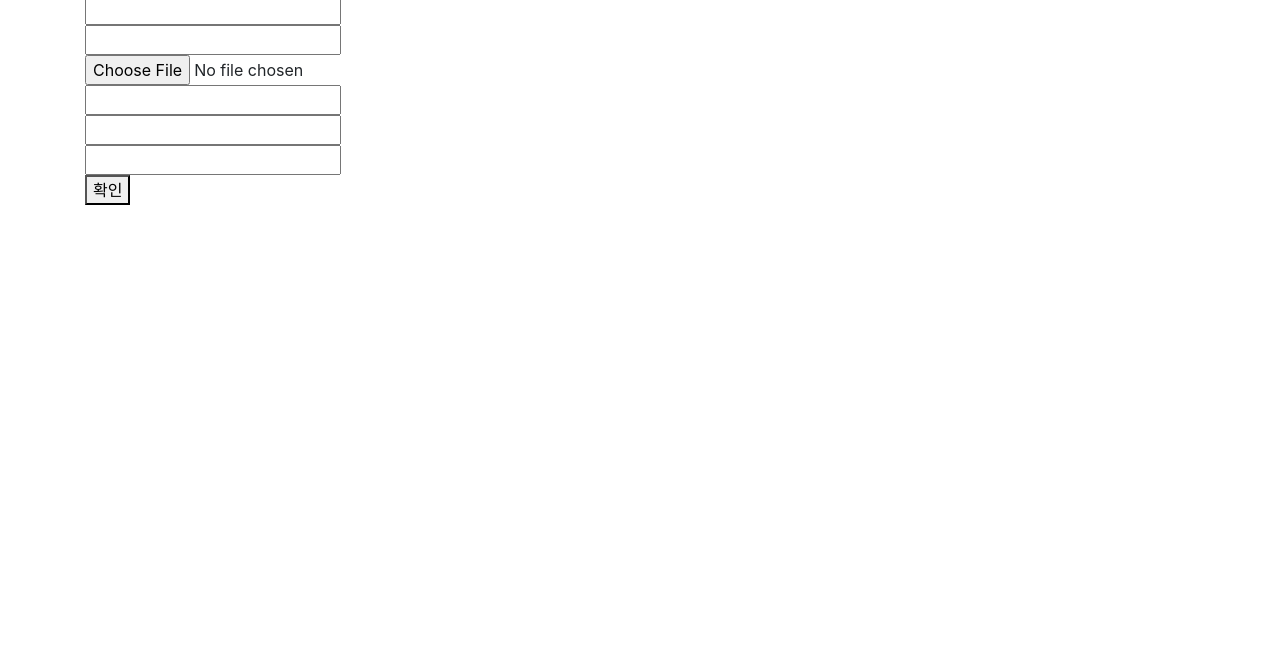
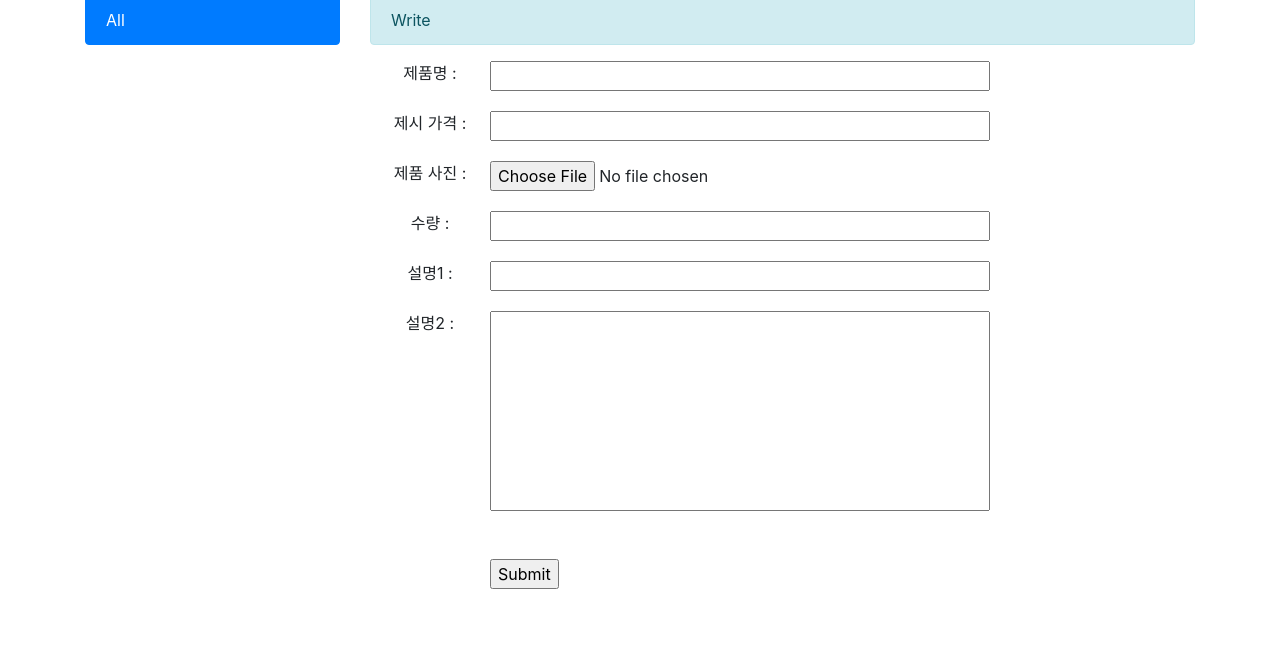
Before and after one commit to plenilune3/secondhand_market, a Django app: page /write/ in a window 1280 px wide. Shown: the part 147-800 px from the top of the page. Run offline with Django 3.2, Linux system fonts and the light colour scheme; the visitor is signed in with stand-in values (Sample User, id 1); some libraries are stand-ins or nearby versions.

Commit message:
오류 수정

```diff
--- a/shop/templates/shop/list.html
+++ b/shop/templates/shop/list.html
@@ -4,14 +4,14 @@
 
 
     <div class="row">
-        <div class="col-lg-3">
+        <!-- <div class="col-lg-3">
             <div class="list-group">
                 <a href="/" class="list-group-item {% if not current_category %}active{% endif %}">All</a>
                 {% for c in categories %}
                     <a href="{{c.get_absolute_url}}" class="list-group-item {% if current_category.slug == c.slug %}active{% endif %}">{{c.name}}</a>
                 {% endfor %}
             </div>
-        </div>
+        </div> -->
 
 
         <div class="col">
--- a/shop/templates/shop/write.html
+++ b/shop/templates/shop/write.html
@@ -2,22 +2,52 @@
 {% block title %}Write Page{% endblock %}
 {% block content %}
 
-    {% if user.is_authenticated %}
-    <form method="POST" enctype="multipart/form-data" action="/write_sub">
-    {% csrf_token %}
-        <input type="text" name="name" ><br>
-        <input type="text" name="price"><br>
-        <input type="file" name="image"><br>
-        <input type="text" name="description"><br>
-        <input type="text" name="meta_description" id=""><br>
-        <input type="text" name="stock" id=""><br>
-        <input type="hidden" name="user_id" value="{{ user.username }}">
-        <button type="submit" name="is_up" value="write"> 확인 </button>
-    </form>
+<div class="row">
+    <!-- <div class="col-lg-3">
+        <div class="list-group">
+            <a href="/" class="list-group-item {% if not current_category %}active{% endif %}">All</a>
+            {% for c in categories %}
+                <a href="{{c.get_absolute_url}}" class="list-group-item {% if current_category.slug == c.slug %}active{% endif %}">{{c.name}}</a>
+            {% endfor %}
+        </div>
+    </div> -->
+
+        {% if user.is_authenticated %}
+    <div class="col">
+        <div class="alert alert-info" role="alert">
+                Write
+        </div>
+        <form method="POST" enctype="multipart/form-data" action="/write_sub">
+        {% csrf_token %}
+            <div style="width: 120px; height: 200px; float: left; text-align: center" >
+                <ul>
+                    <li>제품명 : <br><br></li>
+                    <li>제시 가격 : <br><br></li>
+                    <li>제품 사진 : <br><br></li>
+                    <li> 수량 : <br><br></li>
+                    <li> 설명1  : <br><br></li>
+                    <li> 설명2  : <br><br></li>
+
+                </ul>
+            </div>
+            <div style="width: 200px; height: 150px; float: left;">
+                <ul style="width: 500px;">
+                    <li><input type="text" name="name" style="width: 500px;"><br><br></li>
+                    <li><input type="text" name="price"style="width: 500px;"><br><br></li>
+                    <li><input type="file" name="image"style="width: 500px;"><br><br></li>
+                    <li><input type="text" name="stock" id=""style="width: 500px;"><br><br></li>
+                    <li><input type="text" name="description"style="width: 500px;"><br><br></li>
+                    <!-- <li><input type="text" name="meta_description" id=""><br><br></li> -->
+                    <!-- <li><input type="hidden" name="user_id" value="{{ user.username }}"><br></li> -->
+                </ul>
+                <input type="text" name="meta_description" id="" style="width: 500px; height:200px"><br><br>
+                <input type="hidden" name="user_id" value="{{ user.username }}"><br>
+                <input type="submit" style="margin:auto"><br>
+            </div>
+        </form>
+    </div>
     {% else %}
     <h1>로그인이 필요합니다!!</h1>
     {% endif %}
-
-
-
+</div>
 {% endblock %}
--- a/templates/base.html
+++ b/templates/base.html
@@ -18,6 +18,17 @@
 
     {% block style %}
     {% endblock %}
+    <style>
+      ul{
+        list-style: none;
+        margin:0;
+        padding: 0;
+      }
+
+      li{
+        height: 50px;
+      }
+    </style>
 </head>
 
 
@@ -59,9 +70,23 @@
     </ul>
   </div>
 </nav>
+
 <div class="container">
-{% block content %}
-{% endblock %}
+  <div class="row">
+    <div class="col-lg-3">
+        <div class="list-group">
+            <a href="/" class="list-group-item {% if not current_category %}active{% endif %}">All</a>
+            {% for c in categories %}
+                <a href="{{c.get_absolute_url}}" class="list-group-item {% if current_category.slug == c.slug %}active{% endif %}">{{c.name}}</a>
+            {% endfor %}
+        </div>
+    </div>
+    <div class="col">
+    {% block content %}
+    {% endblock %}
+    </div>
+  </div>
+
 </div>
 
 </body>
```
